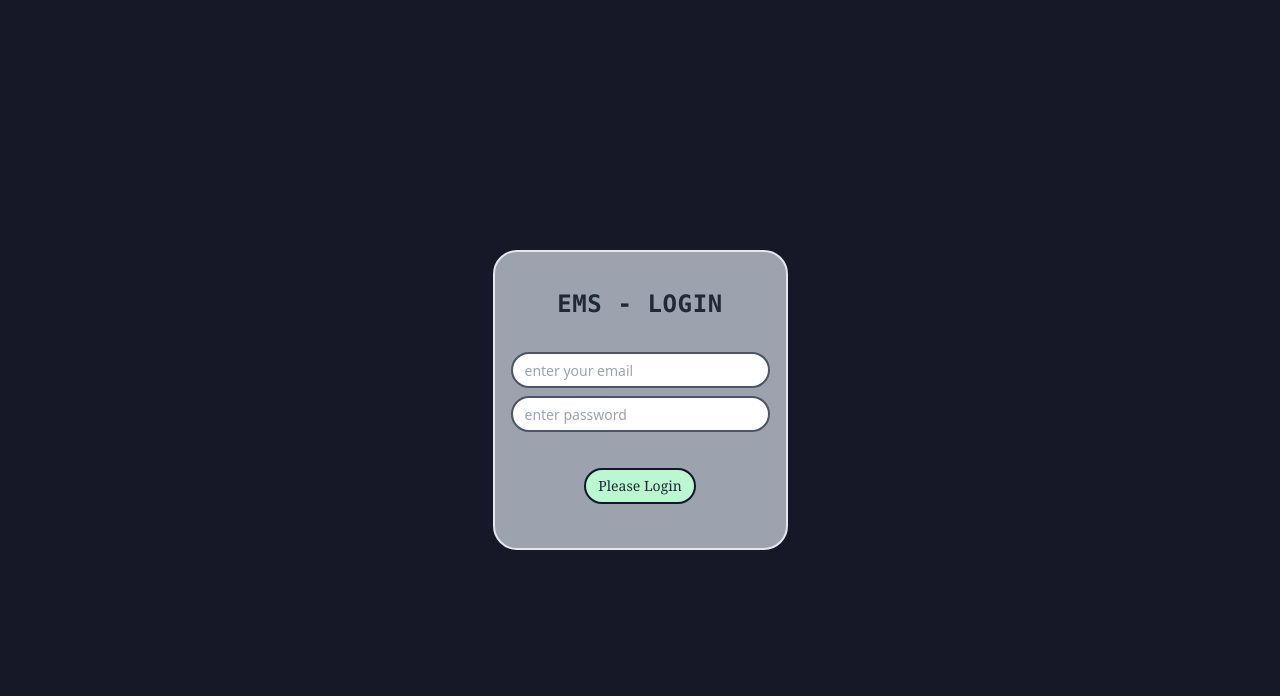
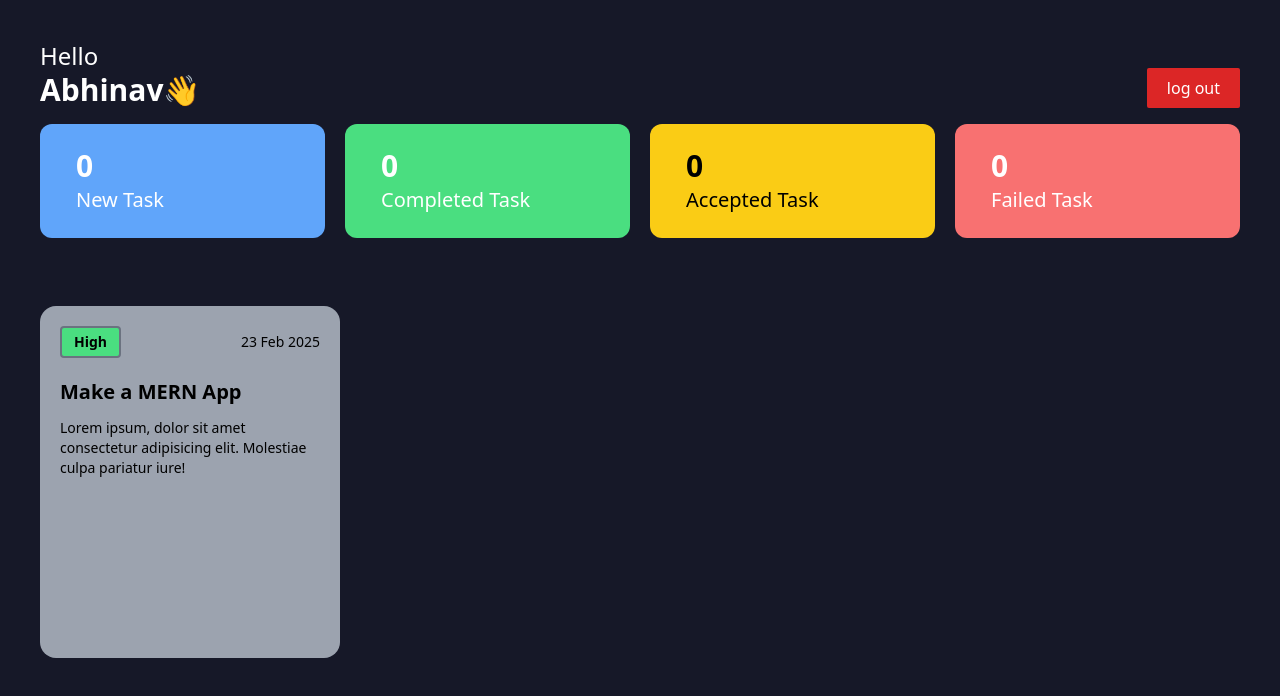
Before and after one commit to abhinav0023/EMS, a React (Vite) app in the folder ems/: page / in a window 1280 px wide. Shown: the top 696 px of the page. Built offline with nearby package versions, Linux system fonts and the light colour scheme.

Commit message:
changes in the employee dashboard

```diff
--- a/ems/src/App.jsx
+++ b/ems/src/App.jsx
@@ -5,8 +5,8 @@ import AdminDashboard from './components/Dashboard/AdminDashboard'
 function App() {
   return (
     <>
-    <Login/>
-    {/* <EmployeeDashboard/> */}
+    {/* <Login/> */}
+    <EmployeeDashboard/>
     {/* <AdminDashboard/> */}
     </>
   )
--- a/ems/src/components/Dashboard/EmployeeDashboard.jsx
+++ b/ems/src/components/Dashboard/EmployeeDashboard.jsx
@@ -6,7 +6,7 @@ import TaskList from '../TaskList/TaskList'
 function EmployeeDashboard() {
   return (
 
-      <div className='p-10 bg-[#1C1C1C] h-screen   '>
+      <div className='p-10 bg-[#161828] h-screen   '>
         <Header />
         <TaskListNumbers  />
         <TaskList />
--- a/ems/src/components/TaskList/TaskList.jsx
+++ b/ems/src/components/TaskList/TaskList.jsx
@@ -3,20 +3,9 @@ import React from 'react'
 function TaskList() {
   return (
     <div id='tasklist' className='h-[50%] overflow-x-auto flex items-center justify-start gap-5 flex-nowrap w-full py-1 mt-16'>
-        <div className='flex-shrink-0 h-full w-[300px] p-5 bg-yellow-300 rounded-2xl'>
+        <div className='flex-shrink-0 h-full w-[300px] p-5 bg-gray-400 rounded-2xl font-sans'>
         <div className='flex justify-between items-center'>
-            <h3 className='bg-red-700 text-sm text-white px-3 py-1 rounded'>High</h3>
-            <h4 className='text-black text-sm'>23 Feb 2025</h4>
-        </div>
-            <h2 className='mt-5 text-black text-xl font-semibold'>Make a MERN App </h2>
-            <p className='mt-3 text-sm text-black'>
-                Lorem ipsum, dolor sit amet consectetur adipisicing elit. Molestiae culpa pariatur iure!
-            </p>
-        </div>
-
-        <div className='flex-shrink-0 h-full w-[300px] p-5 bg-yellow-300 rounded-2xl'>
-        <div className='flex justify-between items-center'>
-            <h3 className='bg-red-700 text-sm text-white px-3 py-1 rounded'>High</h3>
+            <h3 className='bg-green-400 text-sm border-gray-500 border-2  text-black font-bold px-3 py-1 rounded'>High</h3>
             <h4 className='text-black text-sm'>23 Feb 2025</h4>
         </div>
             <h2 className='mt-5 text-black text-xl font-semibold'>Make a MERN App </h2>
```
